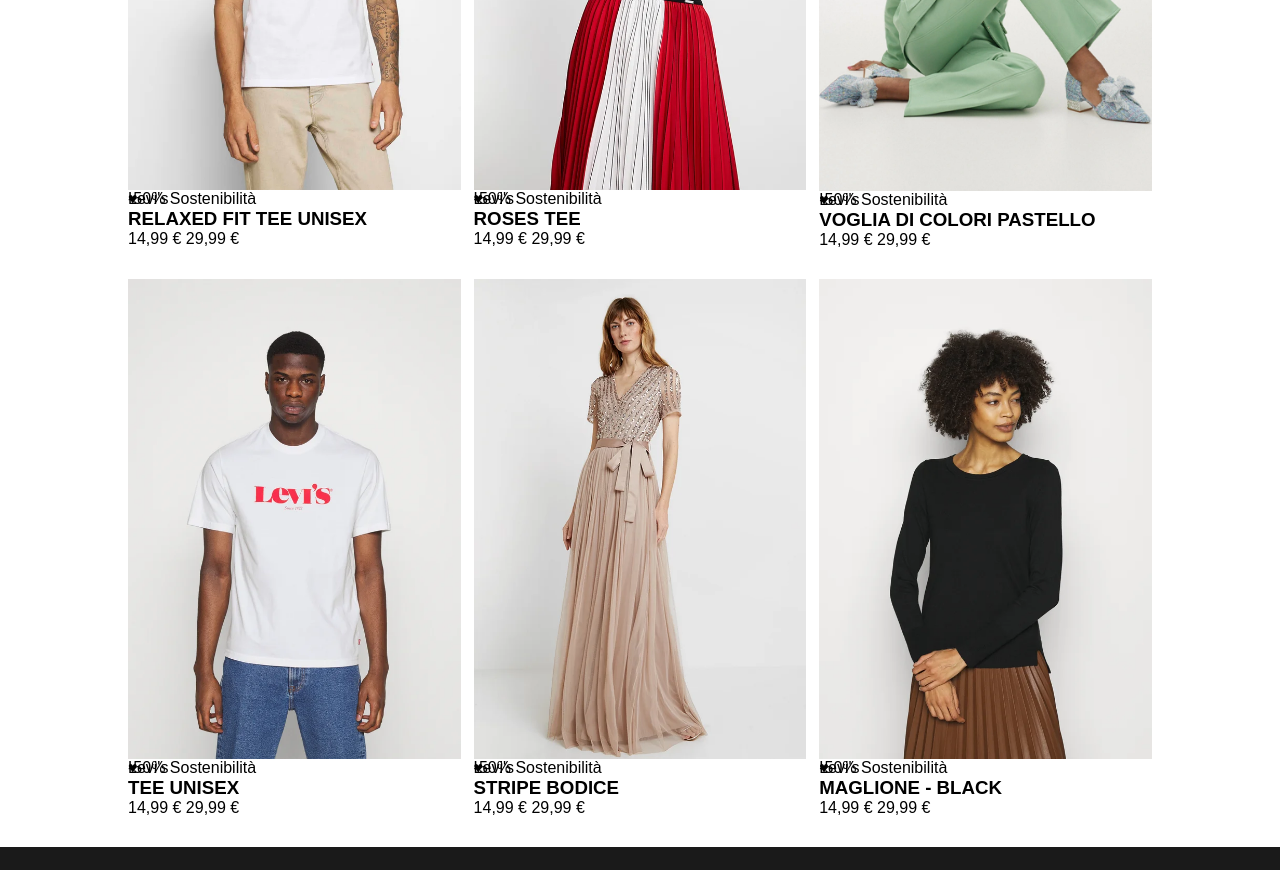
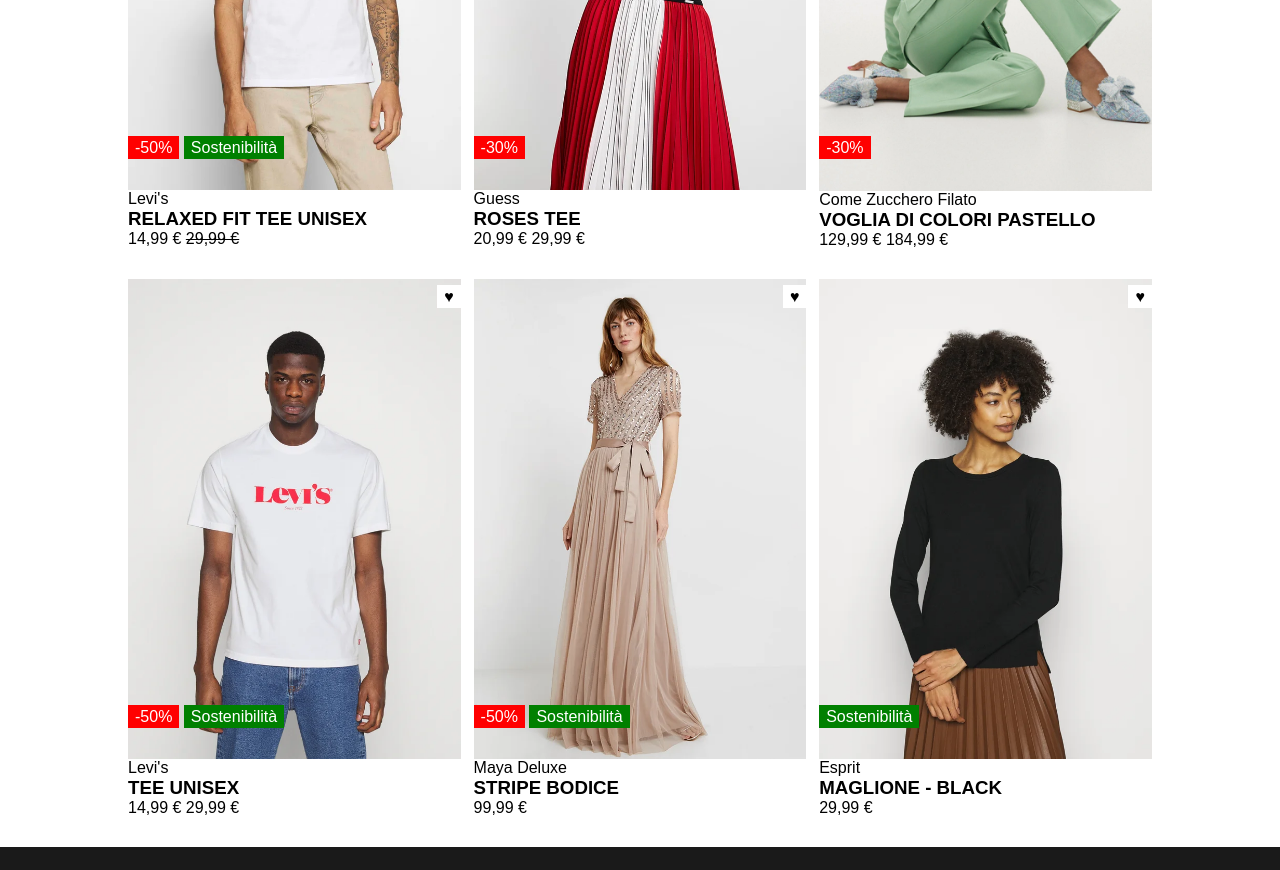
Before and after one commit to gluke0/html-css-boolando, a plain HTML site: page index.html in a window 1280 px wide. Shown: the part 360-1230 px from the top of the page. Drawn offline with Linux system fonts and the light colour scheme.

Commit message:
cuori e etichette

```diff
--- a/assets/css/style.css
+++ b/assets/css/style.css
@@ -104,6 +104,34 @@
     width: 32.5%;
 }
 
+/* etichette */
+.red{
+    padding: 3px 7px;
+    color: white;
+    background-color: red;
+}
+
+.green{
+    padding: 3px 7px;
+    color: white;
+    background-color: green;
+}
+
+.b-left{
+    bottom: 7%;
+}
+
+/* hearts */
+.box{
+    padding: 3px 7px;
+    background-color: white;
+}
+
+.t-right{
+    top: 2%;
+    right: 0;
+}
+
 /* footer */
 footer, span > a{
     color: white;
--- a/index.html
+++ b/index.html
@@ -63,7 +63,7 @@
                     <span>Levi's</span>
                     <h3>RELAXED FIT TEE UNISEX</h3>
                     <span>14,99 €</span>
-                    <span>29,99 €</span>
+                    <span><s>29,99 €</s></span>
                 </div>
                 <!-- card 2 -->
                 <div class="card-size">
@@ -71,8 +71,7 @@
                         <img class="w-100" src="./assets/img/2.webp" alt="Woman Roses Tee">
                         <!-- etichetta -->
                         <div class="absolute b-left">
-                            <span class="red">-50%</span>
-                            <span class="green">Sostenibilità</span>
+                            <span class="red">-30%</span>
                         </div>
                         <!-- hearts -->
                         <div class="absolute t-right">
@@ -80,9 +79,9 @@
                         </div>
                     </div>
                     <!-- details -->
-                    <span>Levi's</span>
+                    <span>Guess</span>
                     <h3>ROSES TEE</h3>
-                    <span>14,99 €</span>
+                    <span>20,99 €</span>
                     <span>29,99 €</span>
                 </div>
                 <!-- card 3 -->
@@ -91,8 +90,7 @@
                         <img class="w-100" src="./assets/img/3.webp" alt="Woman Green">
                         <!-- etichetta -->
                         <div class="absolute b-left">
-                            <span class="red">-50%</span>
-                            <span class="green">Sostenibilità</span>
+                            <span class="red">-30%</span>
                         </div>
                         <!-- hearts -->
                         <div class="absolute t-right">
@@ -100,10 +98,10 @@
                         </div>
                     </div>
                     <!-- details -->
-                    <span>Levi's</span>
+                    <span>Come Zucchero Filato</span>
                     <h3>VOGLIA DI COLORI PASTELLO</h3>
-                    <span>14,99 €</span>
-                    <span>29,99 €</span>
+                    <span>129,99 €</span>
+                    <span>184,99 €</span>
                 </div>
             </div>
          </section>
@@ -145,10 +143,9 @@
                         </div>
                     </div>
                     <!-- details -->
-                    <span>Levi's</span>
+                    <span>Maya Deluxe</span>
                     <h3>STRIPE BODICE</h3>
-                    <span>14,99 €</span>
-                    <span>29,99 €</span>
+                    <span>99,99 €</span>
                 </div>
                 <!-- card 6 -->
                 <div class="card-size">
@@ -156,7 +153,6 @@
                         <img class="w-100" src="./assets/img/6.webp" alt="Woman Black Sweater">
                         <!-- etichetta -->
                         <div class="absolute b-left">
-                            <span class="red">-50%</span>
                             <span class="green">Sostenibilità</span>
                         </div>
                         <!-- hearts -->
@@ -165,9 +161,8 @@
                         </div>
                     </div>
                     <!-- details -->
-                    <span>Levi's</span>
+                    <span>Esprit</span>
                     <h3>MAGLIONE - BLACK</h3>
-                    <span>14,99 €</span>
                     <span>29,99 €</span>
                 </div>
             </div>
```
